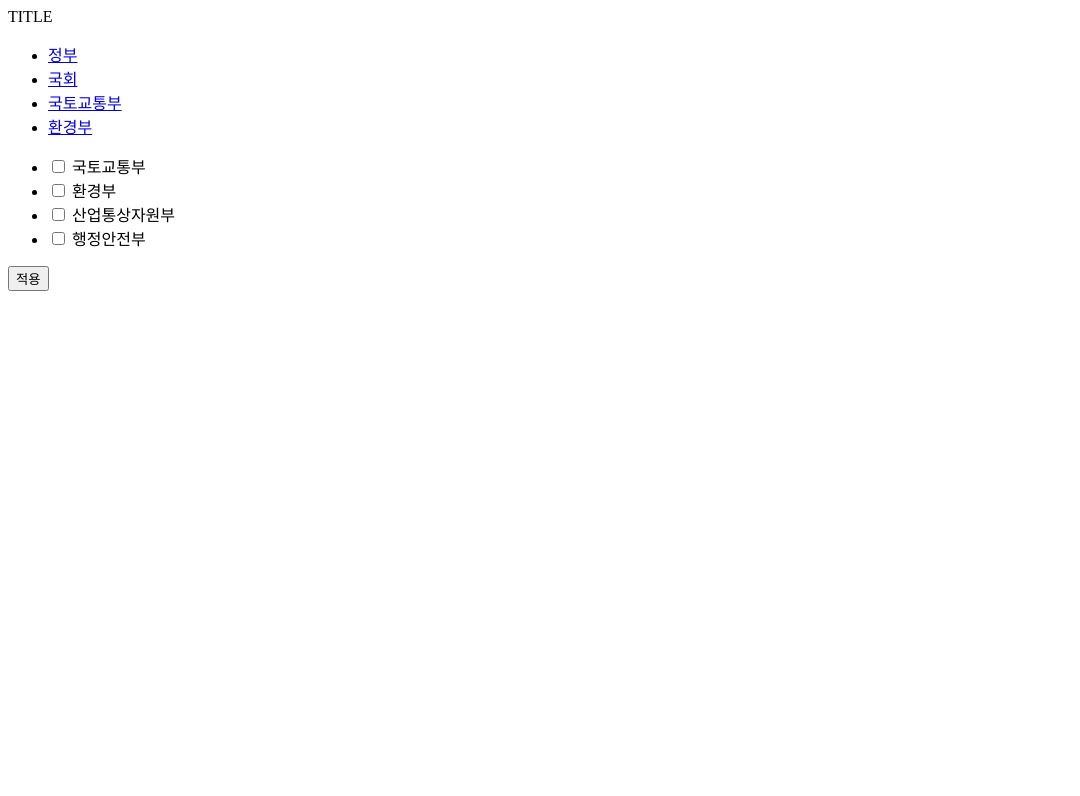
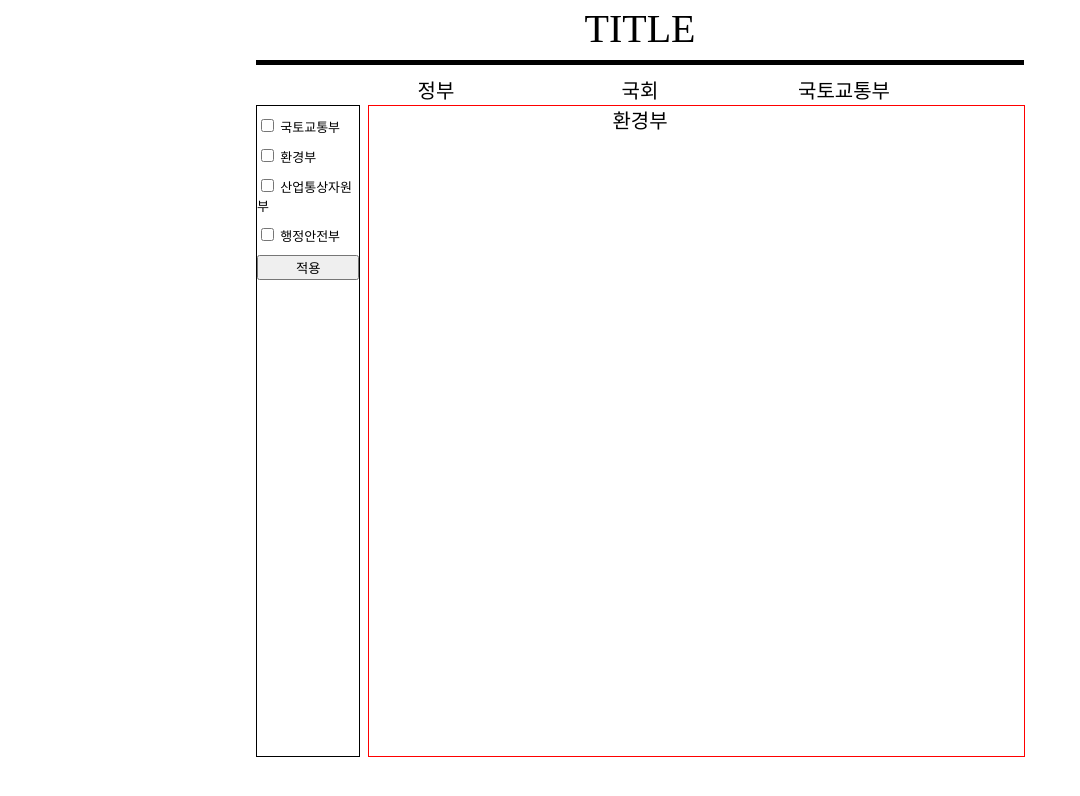
Before and after one commit to JaeyeongAn/FunCoolSe.., a plain HTML site: page index.html in a window 1280 px wide. Shown: the whole page, without its empty margins (0-1080 px from the left). Drawn offline with Linux system fonts and the light colour scheme.

Commit message:
Add files via upload

```diff
--- a/index.html
+++ b/index.html
@@ -3,7 +3,7 @@
 <head>
     <title> 펀쿨섹 입법에고 </title>
     <meta charset="UTF-8">
-    <link rel='stylesheet' href="무제 1.css">
+    <link rel='stylesheet' href="stylesheet.css">
 </head>
 
 <body>
```
